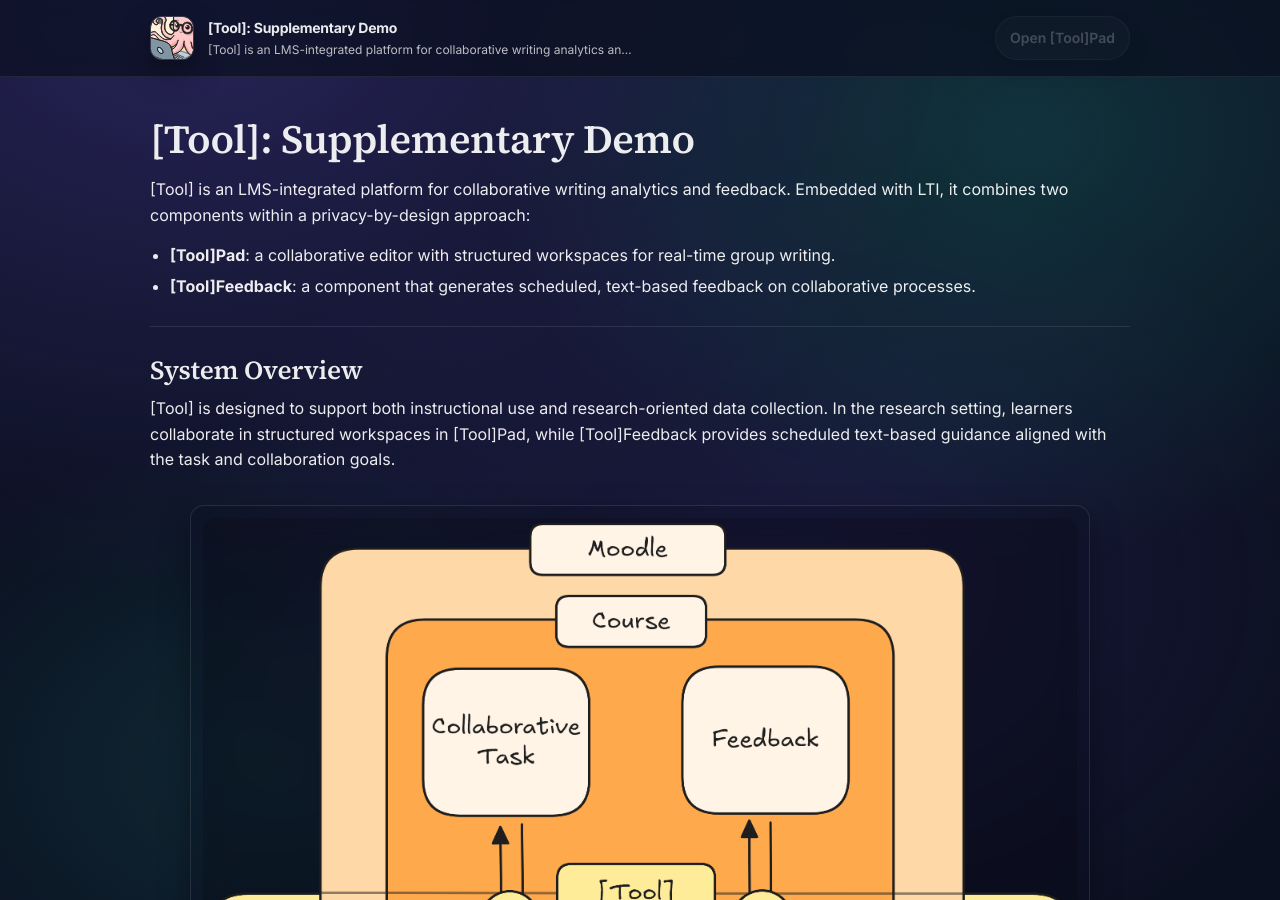
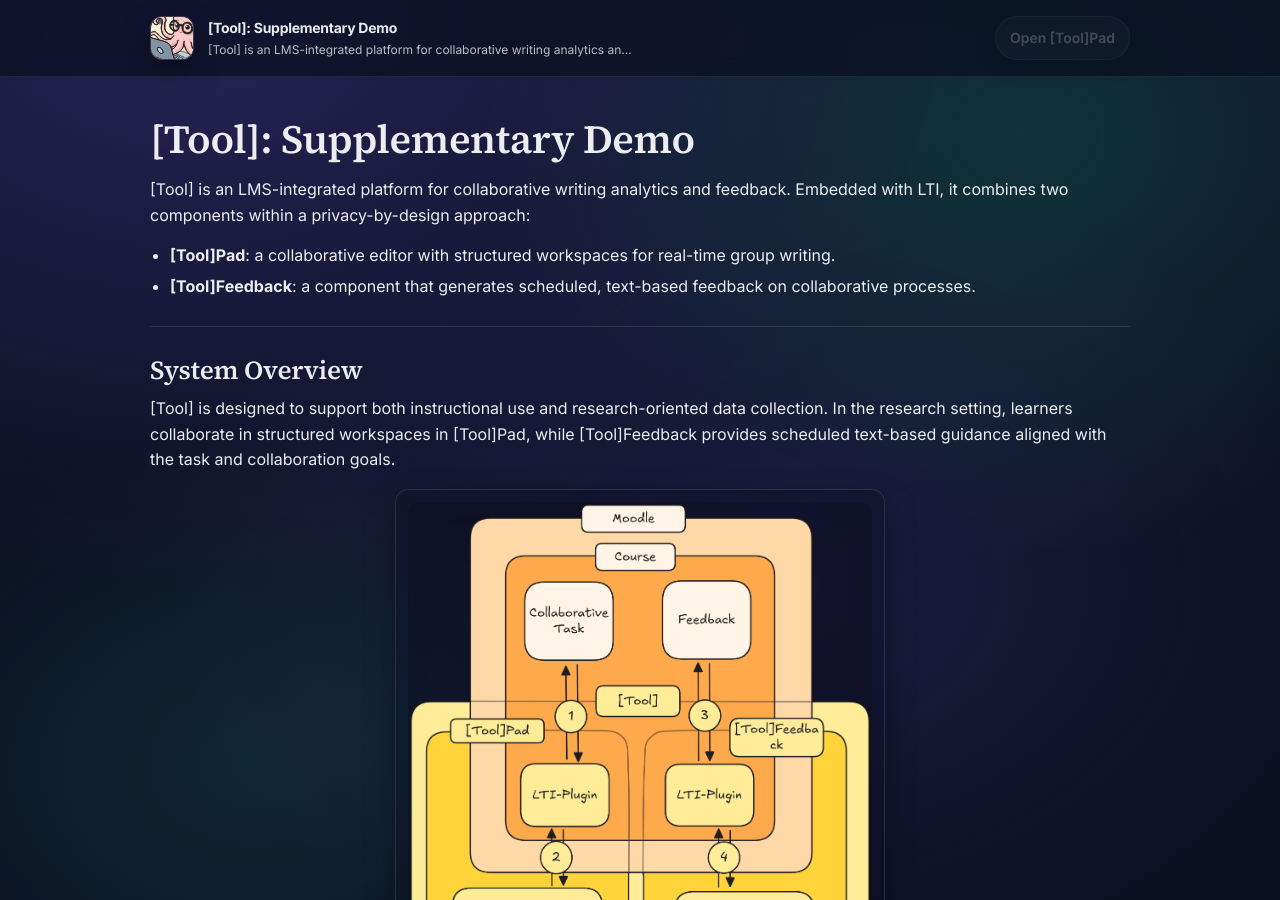
Before and after one commit to KD-info/octi-paper-website, a Jekyll site: the page built from index.md, in a window 1280 px wide and 900 px high. Built offline with Jekyll 4.4.1, drawn with Linux system fonts in a browser that asks for light colours.

Commit message:
fix: adjust figure styling for system overview to improve layout

```diff
--- a/index.md
+++ b/index.md
@@ -17,7 +17,7 @@ title: Demonstration Website
 [Tool] is designed to support both instructional use and research-oriented data collection. In the research setting, learners collaborate in structured workspaces in [Tool]Pad, while [Tool]Feedback provides scheduled text-based guidance aligned with the task and collaboration goals.
 
 <section class="figure-grid" aria-label="System overview figure">
-  <figure class="figure-card figure-wide">
+  <figure class="figure-card figure-wide" style="max-width: 50%; margin: 0 auto;">
     <img src="{{ '/assets/images/general/octi-overview-current-placeholder.png' | relative_url }}" alt="Placeholder figure: [Tool] system overview" loading="lazy" />
     <figcaption>
       <strong>Figure 1.</strong> Overview of the current implementation of [Tool], including its Moodle integration and data flow. The figure illustrates the two components, [Tool]Pad and [Tool]Feedback, and their integration into a Moodle course. The arrows indicate the flow of data from the collaborative writing activity to the feedback generation and analytics processes.
```
